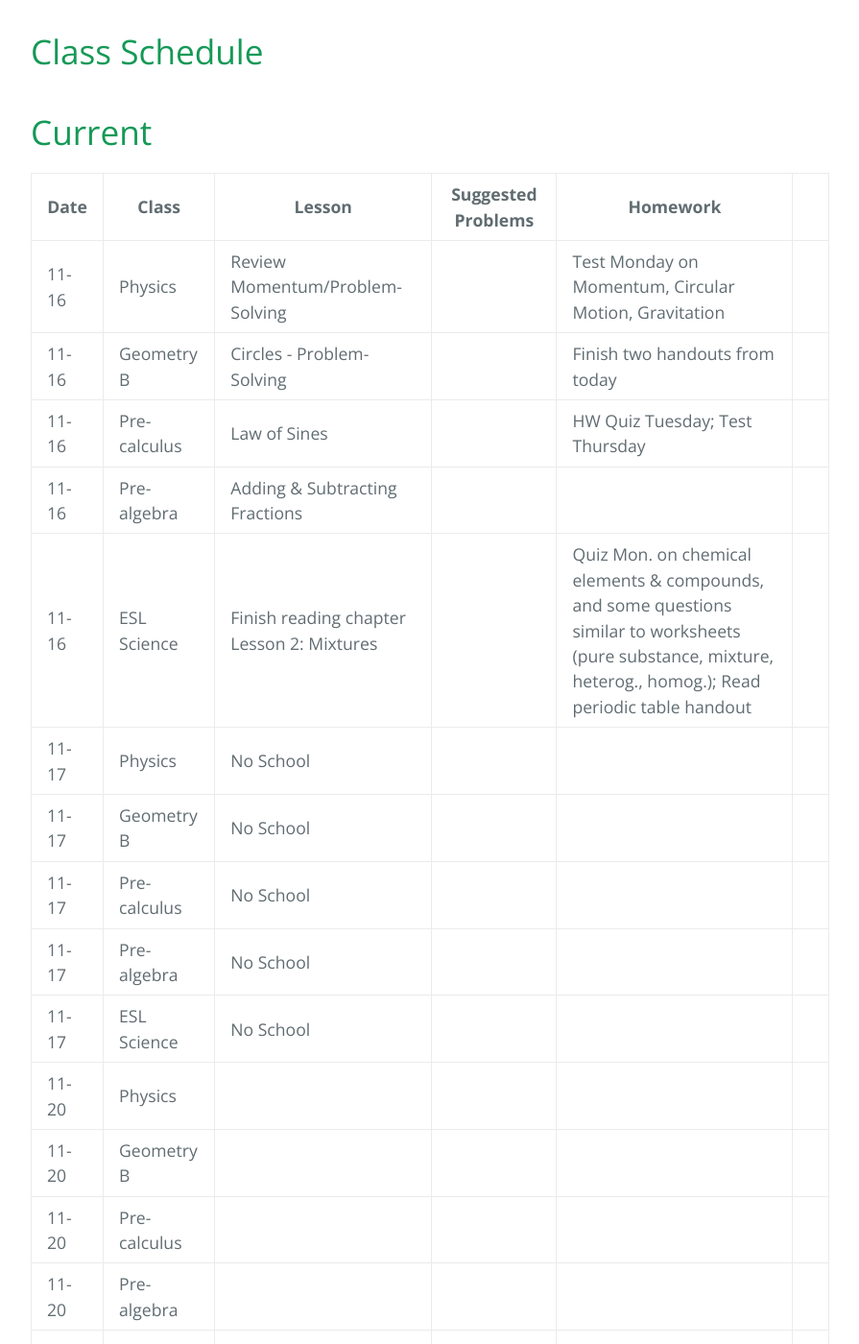
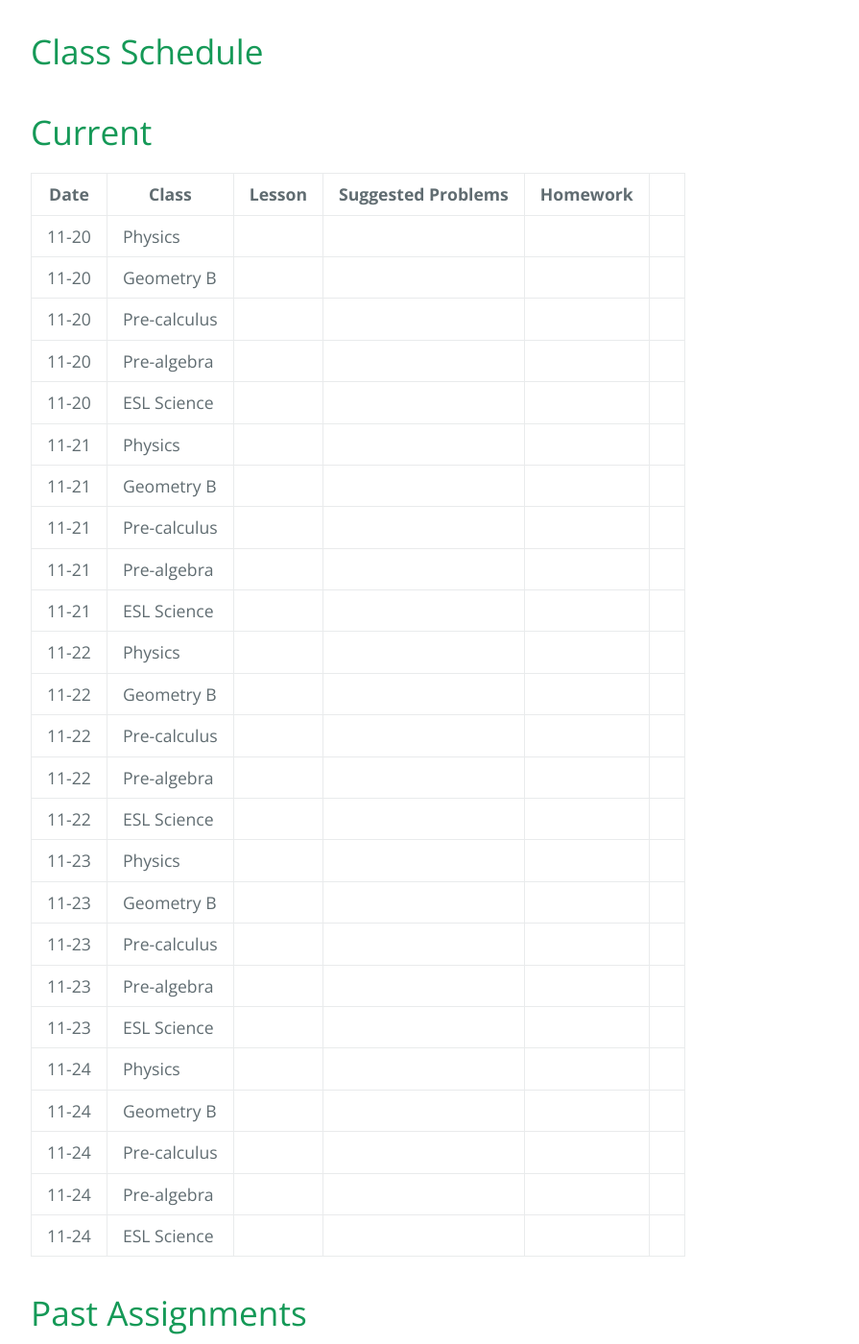
Before and after one commit to gpayoo/gpayoo, a Jekyll site: the page built from index.md, in a window 1280 px wide and 1400 px high, scrolled down 388 px. Shown: the whole window at 96% size, without its empty margins (192-1087 px from the left). Built offline with Jekyll 4.4.1, drawn with Linux system fonts in a browser that asks for light colours; our own code applies the rules of GitHub Pages for plain Markdown files.

Commit message:
Update index.md

```diff
--- a/index.md
+++ b/index.md
@@ -10,16 +10,6 @@ layout: default
 
 | Date | Class | Lesson | Suggested Problems | Homework |
 | ---- | ----- | ------ | -------- | ---
-| 11-16 | Physics | Review Momentum/Problem-Solving| | Test Monday on Momentum, Circular Motion, Gravitation
-| 11-16 | Geometry B | Circles - Problem-Solving| |  Finish two handouts from today
-| 11-16 | Pre-calculus | Law of Sines | |  HW Quiz Tuesday; Test Thursday
-| 11-16 | Pre-algebra | Adding & Subtracting Fractions | |
-| 11-16 | ESL Science | Finish reading chapter Lesson 2: Mixtures |  |  Quiz Mon. on chemical elements & compounds, and some questions similar to worksheets (pure substance, mixture, heterog., homog.); Read periodic table handout
-| 11-17 | Physics | No School | |
-| 11-17 | Geometry B |No School | | |
-| 11-17 | Pre-calculus |No School   | |
-| 11-17 | Pre-algebra | No School | |
-| 11-17 | ESL Science | No School |  |
 | 11-20 | Physics |  | |
 | 11-20 | Geometry B | | | |
 | 11-20 | Pre-calculus |   | |
```
